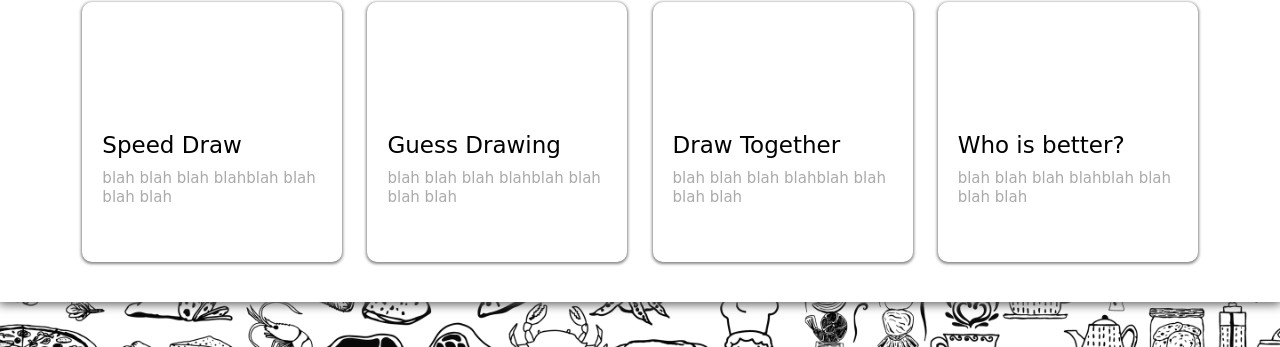
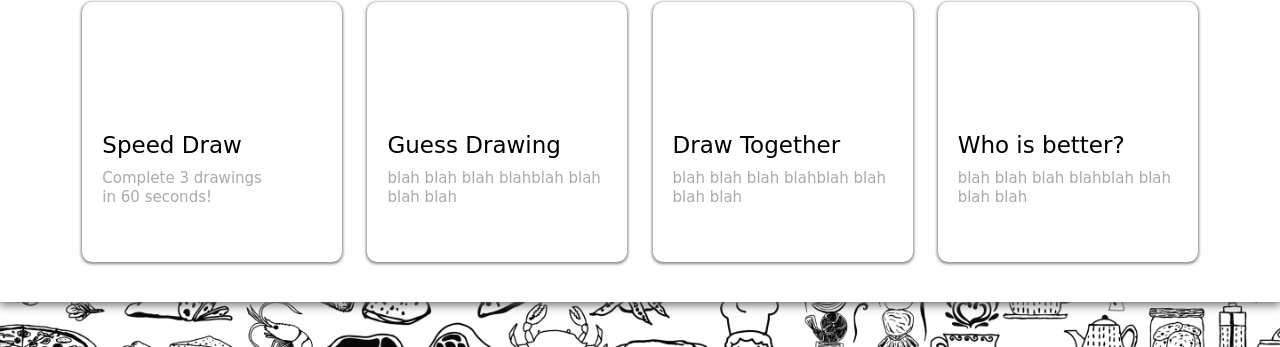
Before and after one commit to lezakkaz/DrawSomething, a Flask app: page / in a window 1280 px wide. Shown: the part 553-900 px from the top of the page. Run offline with Flask 2, Linux system fonts and the light colour scheme.

Commit message:
Speed drawing description text changed

```diff
--- a/templates/index.html
+++ b/templates/index.html
@@ -19,7 +19,7 @@
                             <span>Speed Draw</span>
                         </div>
                         <div class="game-description">
-                            <span>blah blah blah blahblah blah blah blah</span>
+                            <span>Complete 3 drawings <br> in 60 seconds!</span>
                         </div>
                     </div>
                 </div>
```
